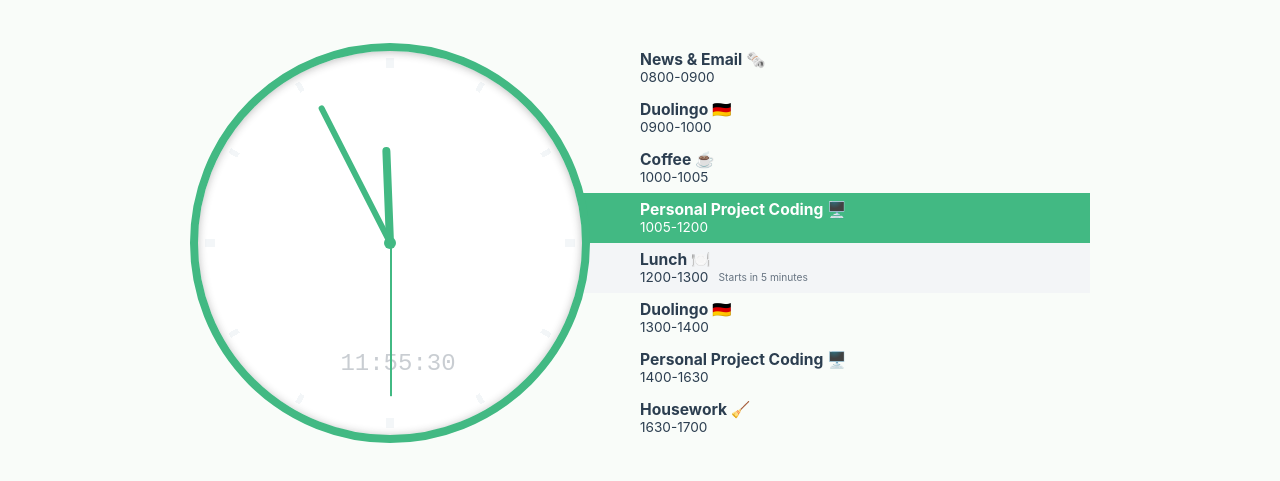
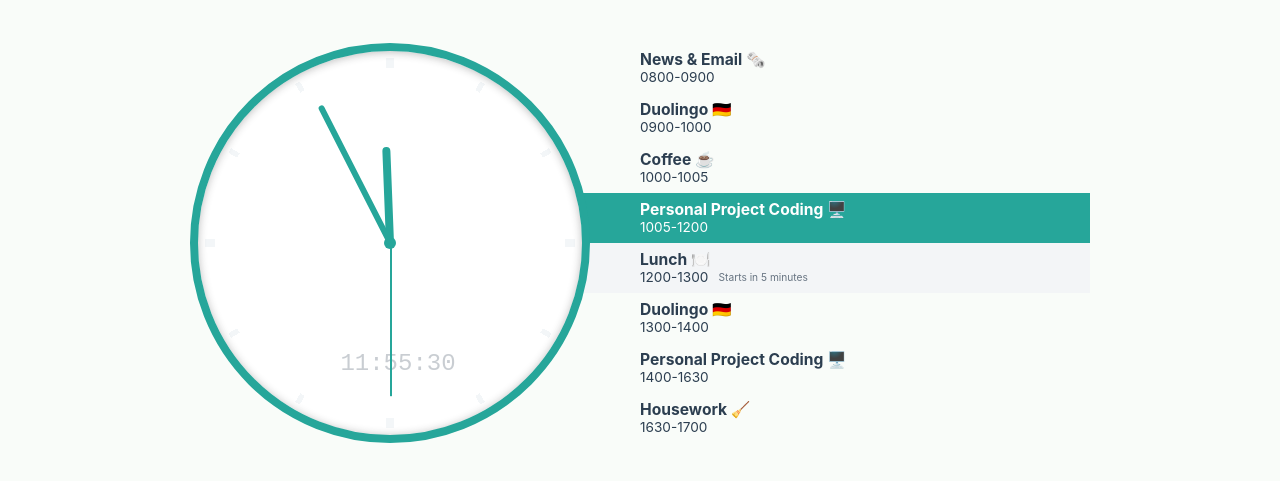
Before and after one commit to mountainash/whatworkwhen, a plain HTML site: page index.html in a window 1280 px wide. Shown: the part 103-584 px from the top of the page. Drawn offline with Linux system fonts and the light colour scheme.

Commit message:
New colour

```diff
--- a/index.html
+++ b/index.html
@@ -12,7 +12,7 @@
 <meta name="mobile-web-app-capable" content="yes">
 <meta name="application-name" content="What Work When">
 <link rel="manifest" href="/site.webmanifest">
-<meta name="theme-color" content="#42B983">
+<meta name="theme-color" content="#26A69A">
 <link rel="stylesheet" href="/style.css">
 <!--
 
--- a/style.less
+++ b/style.less
@@ -1,11 +1,11 @@
 // out: style.css, compress: true
 
-/*! version 1.3.0 */
+/*! version 1.3.1 */
 
 // LESS Variables
 @color-text: #2C3E50;
 @color-link: #577549;
-@color-clock: #42B983;
+@color-clock: #26A69A;
 @color-indicators: #F3F6F8;
 
 body {
```
Also changed, not shown: apple-touch-icon-192x192.png, apple-touch-icon.png, favicon.ico, humans.txt, site.webmanifest, style.css.
